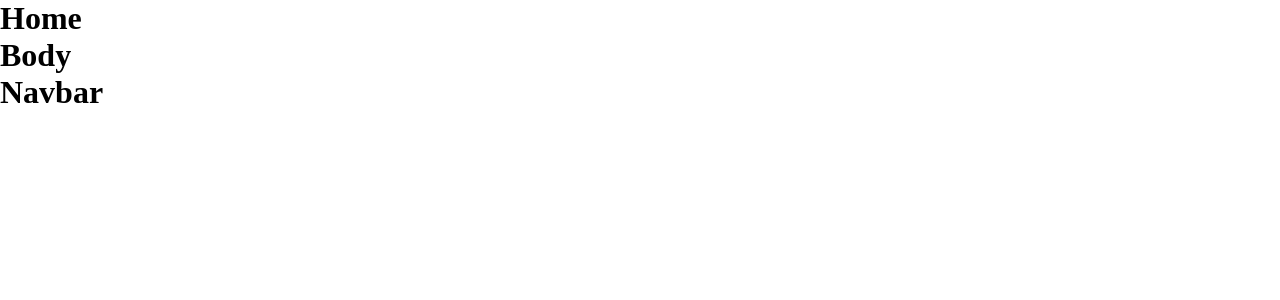
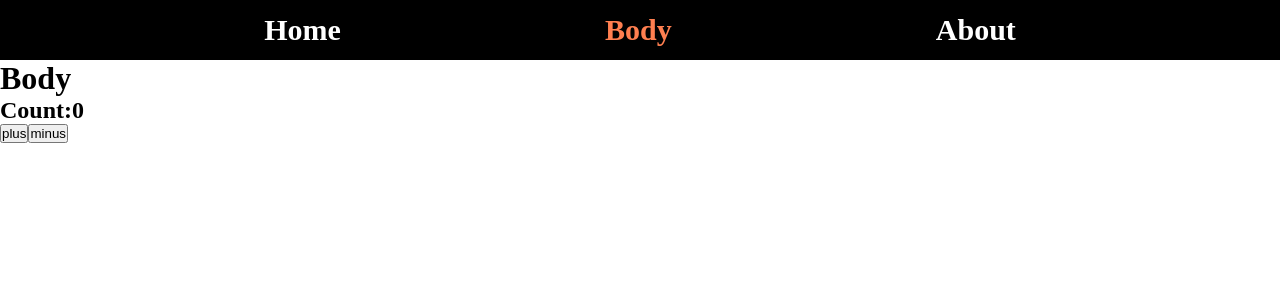
Before and after one commit to Jasurbek1604/Redux, a React (Vite) app: page /body in a window 1280 px wide. Shown: the top 300 px of the page. Built offline with nearby package versions, Linux system fonts and the light colour scheme.

Commit message:
Redux Toolkit

```diff
--- a/package.json
+++ b/package.json
@@ -12,7 +12,10 @@
   "dependencies": {
     "@reduxjs/toolkit": "^1.9.5",
     "react": "^18.2.0",
-    "react-dom": "^18.2.0"
+    "react-dom": "^18.2.0",
+    "react-redux": "^8.1.2",
+    "react-router-dom": "^6.16.0",
+    "styled-components": "^6.0.8"
   },
   "devDependencies": {
     "@types/react": "^18.2.15",
--- /dev/null
+++ b/src/components/About.jsx
@@ -0,0 +1,9 @@
+import React from "react";
+
+export default function About() {
+  return (
+    <React.Fragment>
+      <h1>About</h1>
+    </React.Fragment>
+  );
+}
--- a/src/components/Body.jsx
+++ b/src/components/Body.jsx
@@ -1,9 +1,18 @@
 import React from "react";
+import { useSelector, useDispatch } from "react-redux";
+import { increment, decrement } from "../redux/Counter";
 
 export default function Body() {
+  const counter = useSelector((store) => store.counter);
+
+  const dispatch = useDispatch();
+
   return (
     <React.Fragment>
       <h1>Body</h1>
+      <h2>Count:{counter.data}</h2>
+      <button onClick={() => dispatch(increment())}>plus</button>
+      <button onClick={() => dispatch(decrement())}>minus</button>
     </React.Fragment>
   );
 }
--- a/src/components/Navbar.jsx
+++ b/src/components/Navbar.jsx
@@ -1,9 +1,35 @@
 import React from "react";
+import { NavLink, Outlet } from "react-router-dom";
+import styled from "styled-components";
+
+const Container = styled.div`
+  display: flex;
+  align-items: center;
+  justify-content: space-evenly;
+  height: 60px;
+  background-color: black;
+`;
+
+const Link = styled(NavLink)`
+  color: #fff;
+  font-size: 30px;
+  font-weight: 600;
+  text-decoration: none;
+  cursor: pointer;
+  &.active {
+    color: coral;
+  }
+`;
 
 export default function Navbar() {
   return (
     <React.Fragment>
-      <h1>Navbar</h1>
+      <Container>
+        <Link to={"/home"}>Home</Link>
+        <Link to={"/body"}>Body</Link>
+        <Link to={"/about"}>About</Link>
+      </Container>
+      <Outlet />
     </React.Fragment>
   );
 }
--- a/src/index.jsx
+++ b/src/index.jsx
@@ -6,13 +6,22 @@ import { store } from "./redux/store.js";
 import Home from "./components/Home";
 import Body from "./components/Body";
 import Navbar from "./components/Navbar";
+import { BrowserRouter, Navigate, Route, Routes } from "react-router-dom";
+import About from "./components/About";
 
 ReactDOM.createRoot(document.getElementById("root")).render(
   <React.StrictMode>
-    <Provider store={store}>
-      <Home />
-      <Body />
-      <Navbar />
-    </Provider>
+    <BrowserRouter>
+      <Provider store={store}>
+        <Routes>
+          <Route element={<Navbar />}>
+            <Route path={"/"} element={<Navigate to={"/home"} />} />
+            <Route path={"/home"} element={<Home />} />
+            <Route path={"/body"} element={<Body />} />
+            <Route path={"/about"} element={<About />} />
+          </Route>
+        </Routes>
+      </Provider>
+    </BrowserRouter>
   </React.StrictMode>
 );
--- a/src/redux/Counter.js
+++ b/src/redux/Counter.js
@@ -13,4 +13,5 @@ export const counterSlice = createSlice({
   },
 });
 
+export const { increment, decrement } = counterSlice.actions;
 export default counterSlice.reducer;
```
Also changed, not shown: 1 other file (tests, documents, lock files or other folders).
